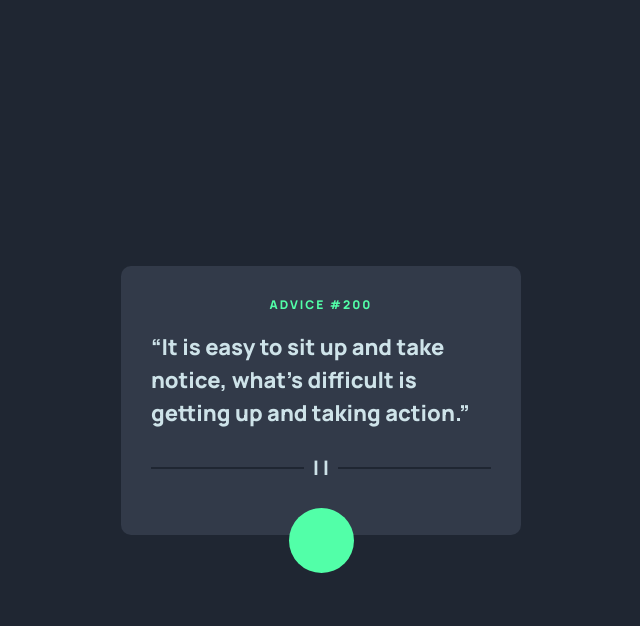
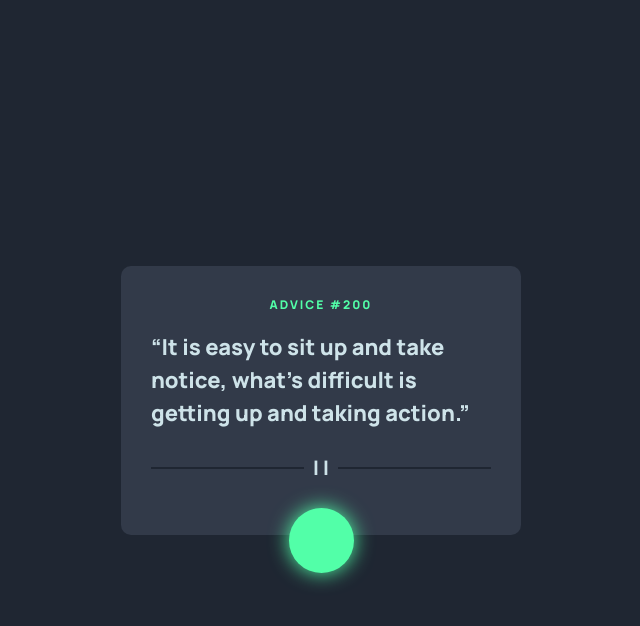
Before and after one commit to sparrowsl/FEM-advice-generator, a plain HTML site: page index.html in a window 1280 px wide. In both pictures the pointer is over the button 640 px from the left and 540 px from the top of the page. Shown: the whole page, without its empty margins (319-959 px from the left). Drawn offline with Linux system fonts and the light colour scheme.

Commit message:
Add active/hover state effect

```diff
--- a/style.css
+++ b/style.css
@@ -53,7 +53,6 @@ main{
 
 div.advice-quote{
   font-family: 'Manrope', sans-serif;
-  /* font-size: 28px; */
   font-size: 2.2rem;
   line-height: 1.5;
   font-weight: 800;
@@ -88,7 +87,6 @@ div.advice-quote{
   height: 2px;
 }
 
-
 button.quote-toggle{
   margin: 0 auto;
   position: absolute;
@@ -109,3 +107,8 @@ button.quote-toggle i{
   color: hsl(150, 100%, 66%);
   background-color: #233;
 }
+button.quote-toggle:hover{
+  transition: box-shadow .225s;
+  box-shadow: 0 0 20px hsl(150, 100%, 66%);
+  cursor: pointer;
+}
```
